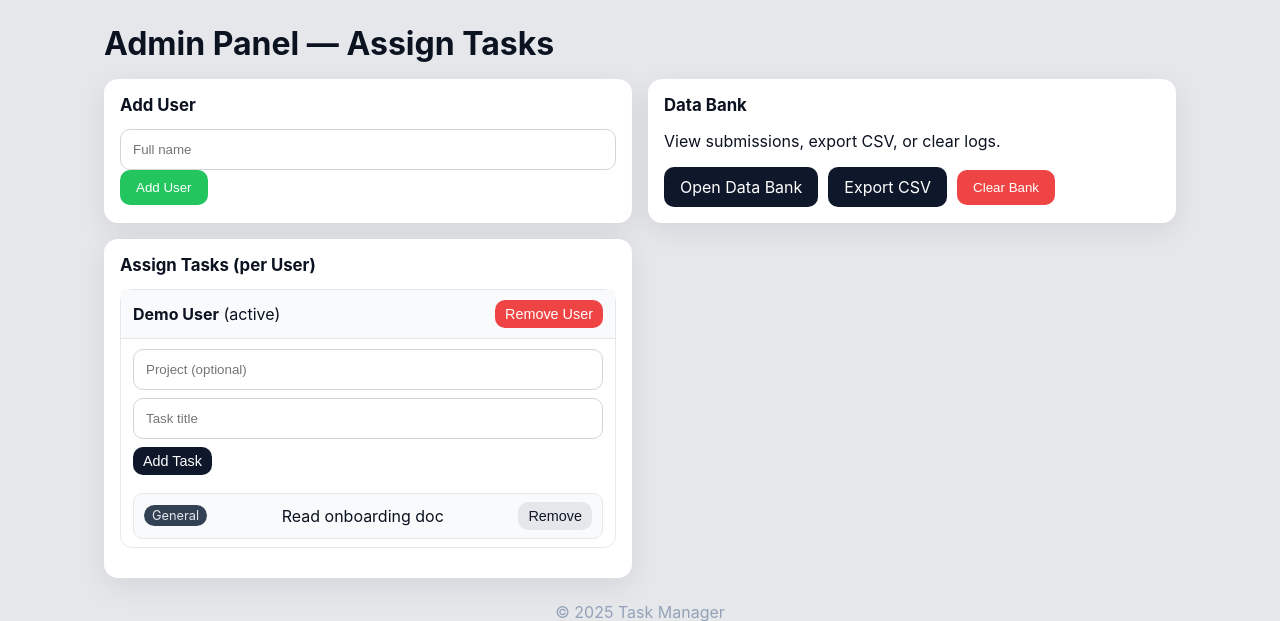
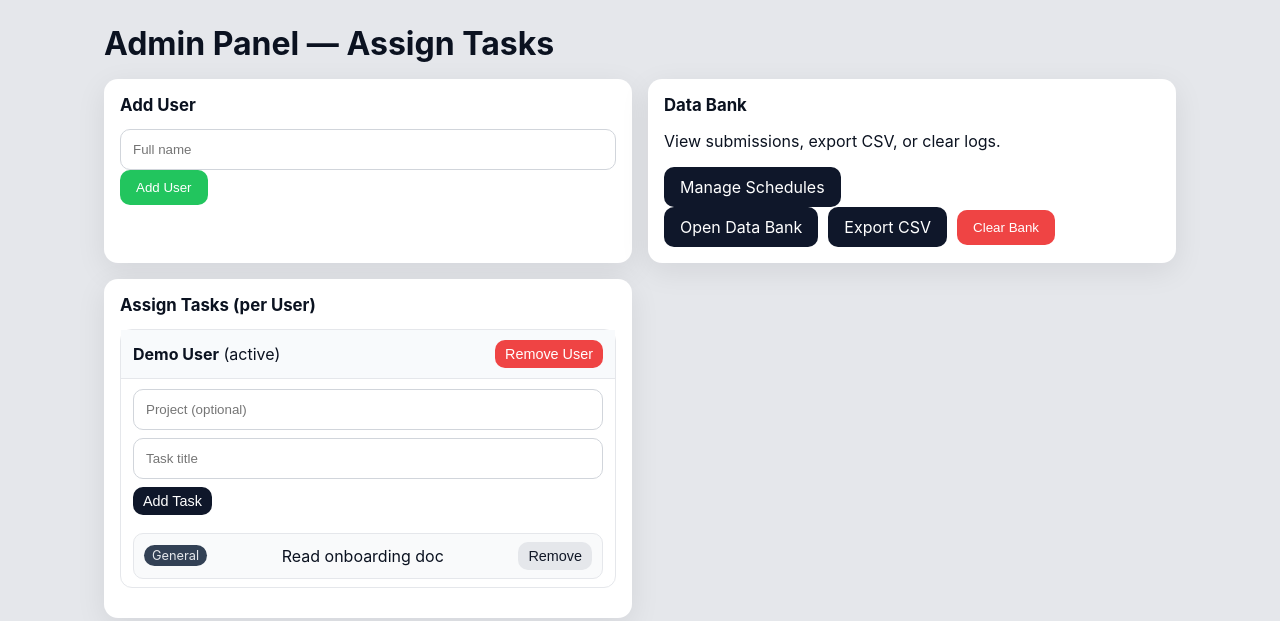
Before and after one commit to Georgewp3/Eurofreight-Task-Manager, a Flask app: page /admin in a window 1280 px wide. Shown: the part 44-665 px from the top of the page. Run offline with Flask 3, Linux system fonts and the light colour scheme; the visitor is signed in with stand-in values (Sample User, id 1); some libraries are stand-ins or nearby versions.

Commit message:
Adding Tab

```diff
--- a/TaskApp3/templates/admin.html
+++ b/TaskApp3/templates/admin.html
@@ -23,6 +23,7 @@
     <section class="card">
   <h2>Data Bank</h2>
   <p>View submissions, export CSV, or clear logs.</p>
+  <a class="button" href="{{ url_for('admin_schedules') }}">Manage Schedules</a>
   <div class="row">
     <a class="button" href="{{ url_for('admin_data_bank') }}">Open Data Bank</a>
     <a class="button" href="{{ url_for('admin_export_csv') }}">Export CSV</a>
```
